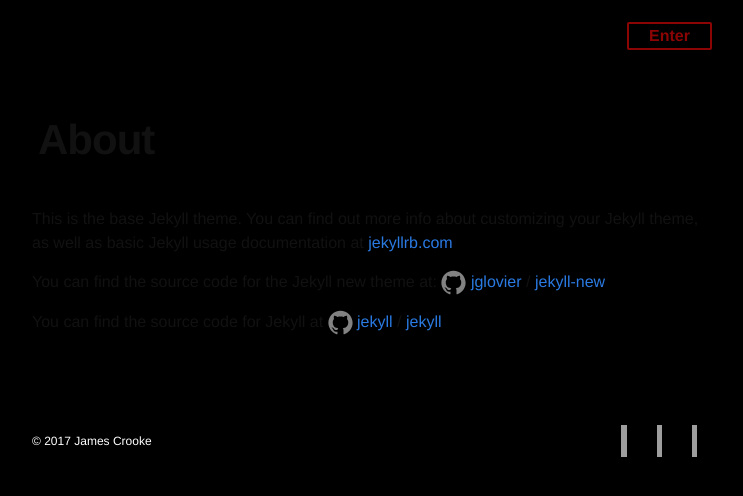
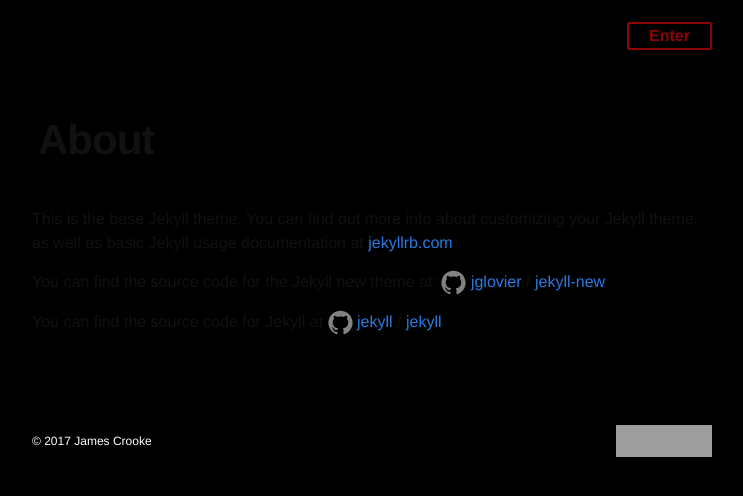
Before and after one commit to doulosiyxy/theexegesist, a Jekyll site: the page built from about.md, in a window 1280 px wide. Shown: the top 496 px of the page, without its empty margins (268-1011 px from the left). Built offline with Jekyll 4.4.1, drawn with Linux system fonts in a browser that asks for light colours; nearby versions of some CDN libraries; grey boxes are pictures that could not be loaded.

Commit message:
Update footer.html

```diff
--- a/_includes/footer.html
+++ b/_includes/footer.html
@@ -4,9 +4,9 @@
   <div class="row">
       <p class="col-sm-4">&copy; 2017 James Crooke</p>
       <ul class="col-sm-8">
-        <li class="col-sm-1 icon"><img src="https://dl.dropboxusercontent.com/s/dzfg04q3uxcvcwl/twitter.svg?dl=0"/></li>
-        <li class="col-sm-1 icon"><img src="https://dl.dropboxusercontent.com/s/ecbo5vi1p4s9rgu/facebook.svg?dl=0"/></li>
-        <li class="col-sm-1 icon"><img src="https://dl.dropboxusercontent.com/s/d9ceed0n5auj7sr/instagram.svg?dl=0"/></li>
+        <li class="<!--col-sm-1--> icon"><img src="https://dl.dropboxusercontent.com/s/dzfg04q3uxcvcwl/twitter.svg?dl=0"/></li>
+        <li class="<!--col-sm-1--> icon"><img src="https://dl.dropboxusercontent.com/s/ecbo5vi1p4s9rgu/facebook.svg?dl=0"/></li>
+        <li class="<!--col-sm-1--> icon"><img src="https://dl.dropboxusercontent.com/s/d9ceed0n5auj7sr/instagram.svg?dl=0"/></li>
       </ul>
     </div>
 
```
